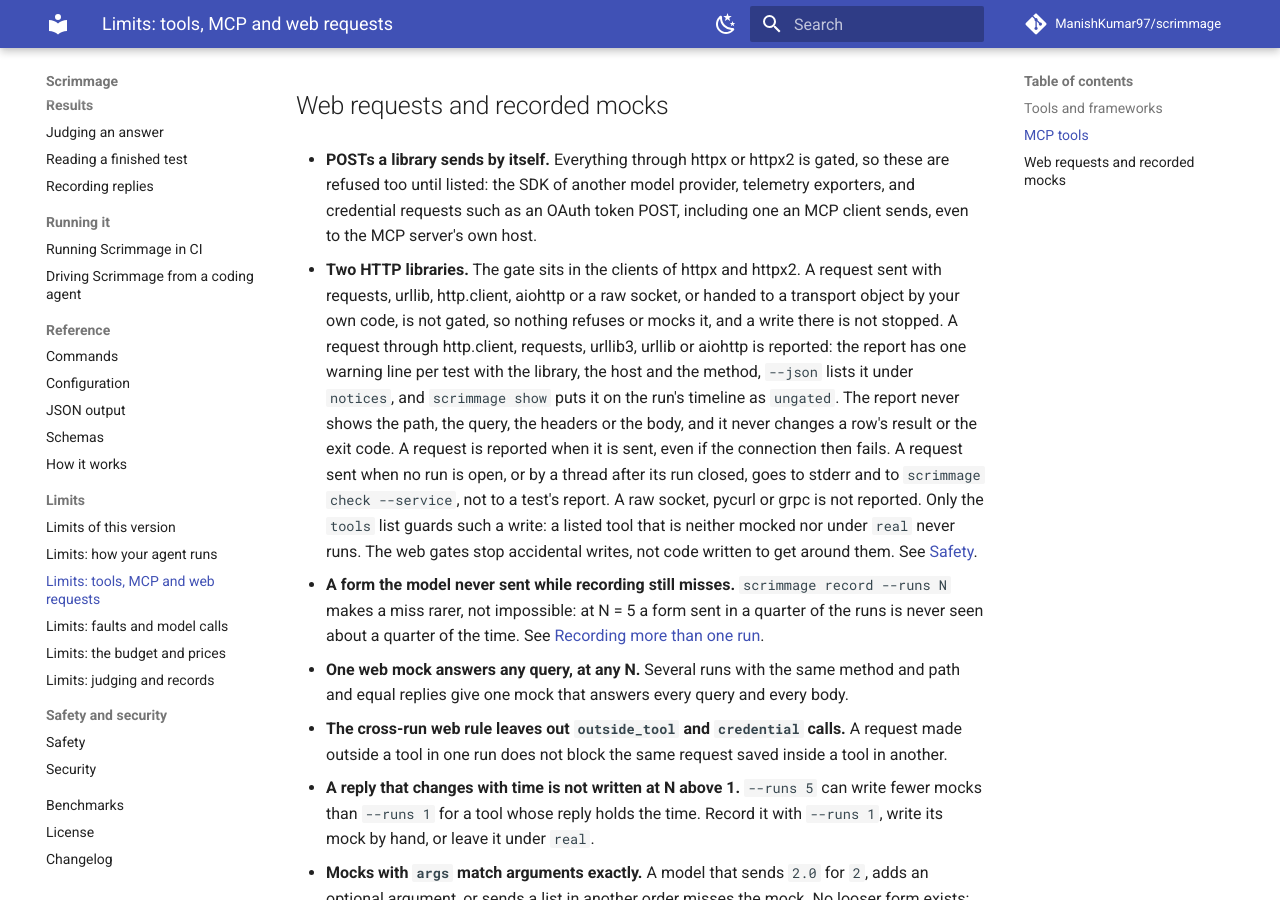
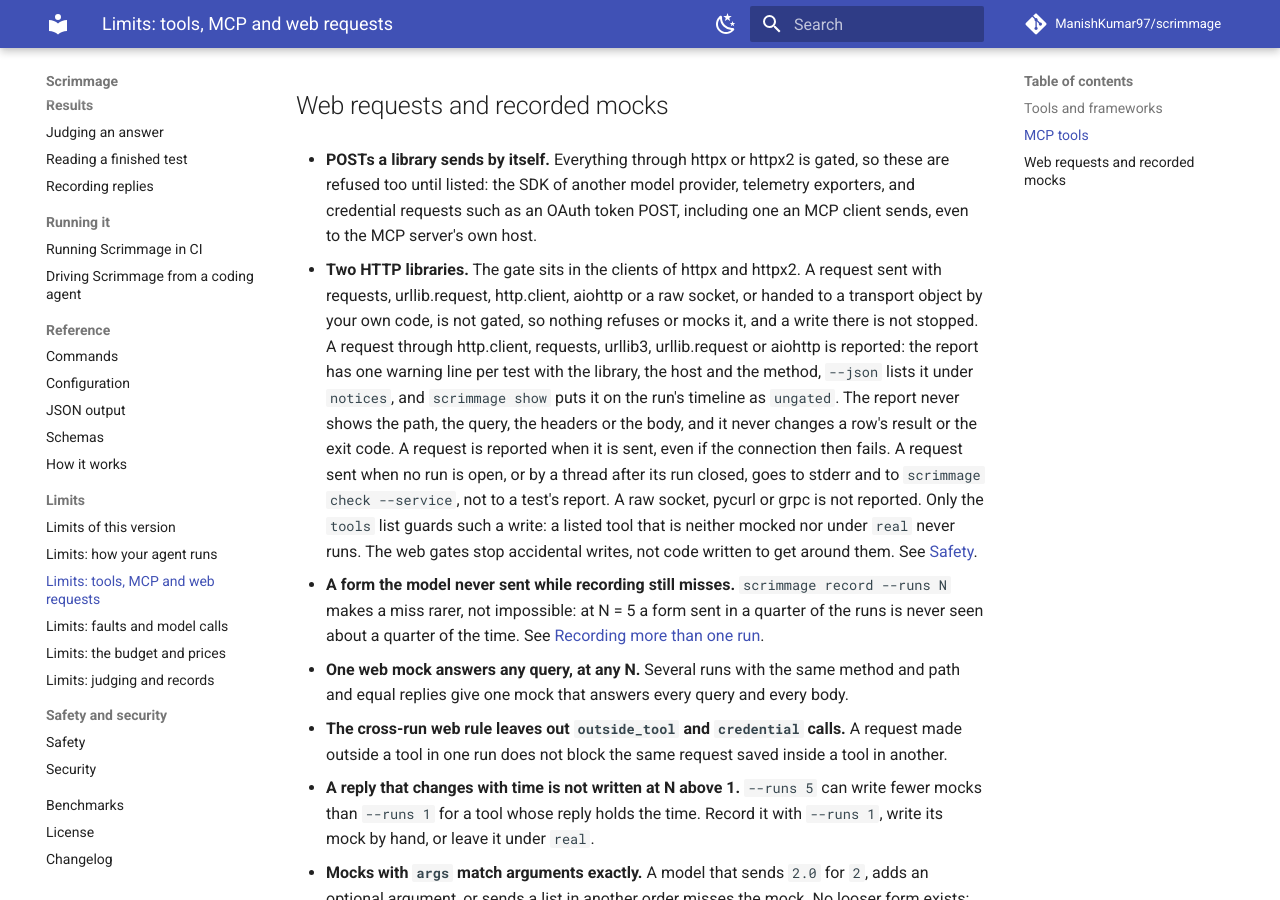
Before and after one commit to ManishKumar97/scrimmage, an MkDocs documentation site: the page built from docs/limits/calls.md, in a window 1280 px wide and 900 px high, scrolled down 3051 px. Built offline with MkDocs 1.6.1 and Material for MkDocs 9.7.7, drawn with Linux system fonts in a browser that asks for light colours; comment, search, counter and statistics services are not loaded.

Commit message:
docs: say an ungated request leaves a notice line and name urllib.request
security.md said urllib3 and requests calls leave no record, which has
been false since the ungated notice. The notice names the library
urllib.request, so the pages that list the clients now do too. The docs
test also rejects a line naming two clients that says not recorded.

```diff
--- a/docs/limits/calls.md
+++ b/docs/limits/calls.md
@@ -112,8 +112,8 @@ Limits of the tools Scrimmage gates, of MCP tools, and of web requests and recor
 - **POSTs a library sends by itself.** Everything through httpx or httpx2 is gated, so these are refused too until listed: the SDK of another model provider, telemetry exporters, and credential requests such as an OAuth token POST, including one an MCP client sends, even to the MCP server's own host.
 
 - **Two HTTP libraries.** The gate sits in the clients of httpx and httpx2.
-  A request sent with requests, urllib, http.client, aiohttp or a raw socket, or handed to a transport object by your own code, is not gated, so nothing refuses or mocks it, and a write there is not stopped.
-  A request through http.client, requests, urllib3, urllib or aiohttp is reported: the report has one warning line per test with the library, the host and the method, `--json` lists it under `notices`, and `scrimmage show` puts it on the run's timeline as `ungated`.
+  A request sent with requests, urllib.request, http.client, aiohttp or a raw socket, or handed to a transport object by your own code, is not gated, so nothing refuses or mocks it, and a write there is not stopped.
+  A request through http.client, requests, urllib3, urllib.request or aiohttp is reported: the report has one warning line per test with the library, the host and the method, `--json` lists it under `notices`, and `scrimmage show` puts it on the run's timeline as `ungated`.
   The report never shows the path, the query, the headers or the body, and it never changes a row's result or the exit code.
   A request is reported when it is sent, even if the connection then fails.
   A request sent when no run is open, or by a thread after its run closed, goes to stderr and to `scrimmage check --service`, not to a test's report.
```
Also changed, not shown: docs/limits.md (+2 -2 lines), docs/safety.md (+1 -1 lines), docs/security.md (+2 -1 lines), 1 other file.
